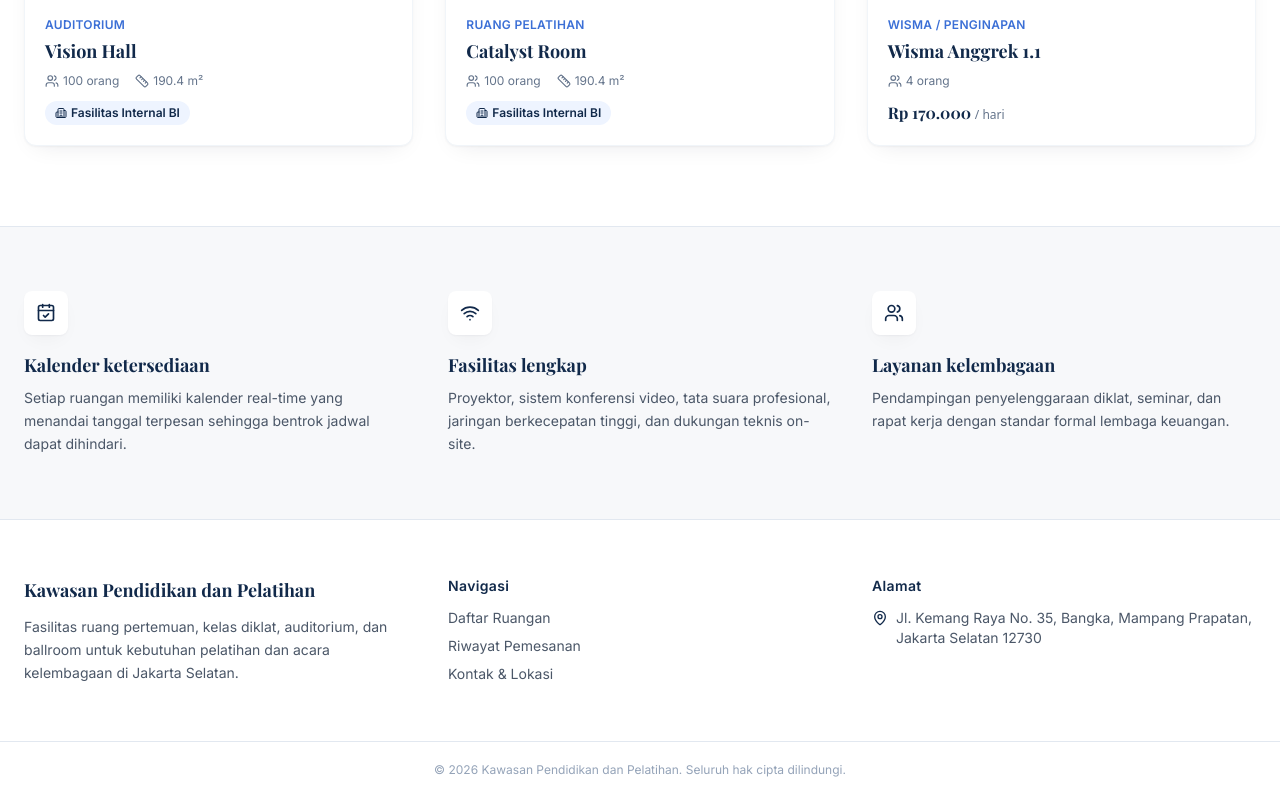
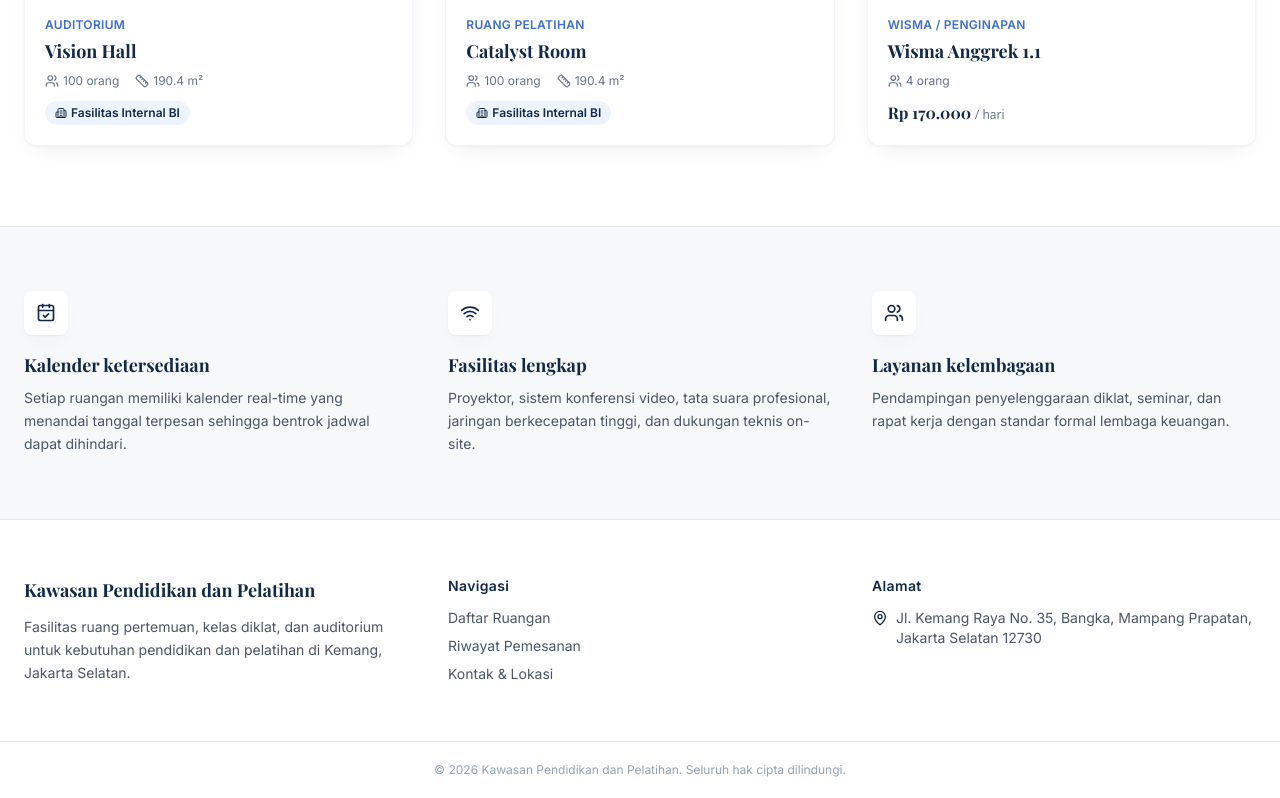
Before and after one commit to Daxxen/pesankpp.com, a plain HTML site: page index.html in a window 1280 px wide. Shown: the part 1484-2282 px from the top of the page. Drawn offline with nearby package versions, Linux system fonts and the light colour scheme; no server answers.

Commit message:
Perubahan Display TeXT

```diff
--- a/index.html
+++ b/index.html
@@ -595,7 +595,7 @@
   <div class="max-w-7xl mx-auto px-6 py-14 grid md:grid-cols-3 gap-10">
     <div>
       <h3 class="font-display text-lg font-bold navy-text mb-3">Kawasan Pendidikan dan Pelatihan</h3>
-      <p class="text-sm leading-relaxed">Fasilitas ruang pertemuan, kelas diklat, auditorium, dan ballroom untuk kebutuhan pelatihan dan acara kelembagaan di Jakarta Selatan.</p>
+      <p class="text-sm leading-relaxed">Fasilitas ruang pertemuan, kelas diklat, dan auditorium untuk kebutuhan pendidikan dan pelatihan di Kemang, Jakarta Selatan.</p>
     </div>
     <div>
       <h4 class="font-semibold navy-text mb-3 text-sm tracking-wide">Navigasi</h4>
```
